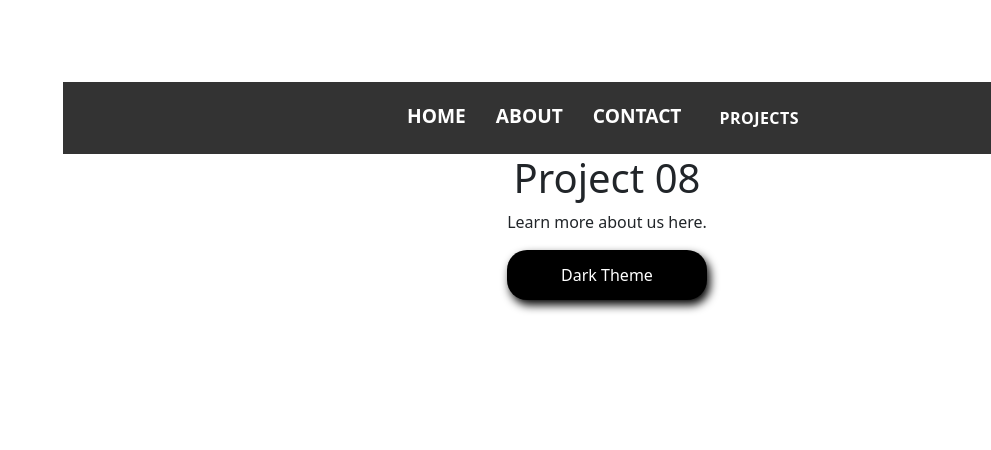
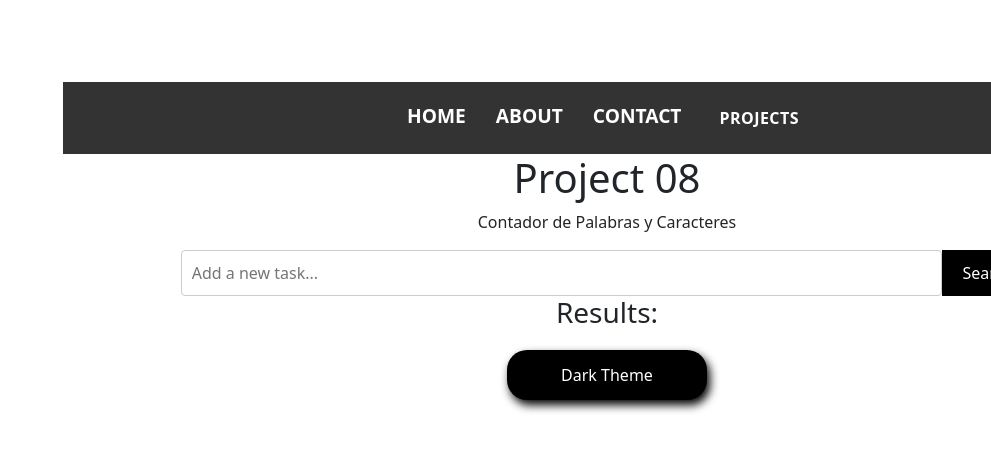
Before and after one commit to lbruster/changecolor, a React (Vite) app: page /projects/8 in a window 1280 px wide. Shown: the top 450 px of the page, without its empty margins (289-1280 px from the left). Built offline with nearby package versions, Linux system fonts and the light colour scheme.

Commit message:
project start 8

```diff
--- a/src/components/projects/project06.tsx
+++ b/src/components/projects/project06.tsx
@@ -1,4 +1,4 @@
-import React, { useState, useEffect, useRef } from "react";
+import { useState, useEffect, useRef } from "react";
 
 const project06 = () => {
   const [isRunning, setIsRunning] = useState(false);
@@ -52,7 +52,7 @@ const project06 = () => {
       <section className="projects">
         <div>
           <h1>Project 06</h1>
-          <p>Learn more about us here.</p>
+          <p>Temporizador con Inicio, Pausa y Reinicio</p>
         </div>
       </section>
       <div className="stopwatch-wrapper">
--- a/src/components/projects/project08.tsx
+++ b/src/components/projects/project08.tsx
@@ -1,27 +1,66 @@
 import React from "react";
+import { useState } from "react";
+/*
+8. Contador de Palabras y Caracteres
+Objetivo del ejercicio: Practicar eventos en tiempo real y manipulación avanzada del DOM.
+Ejercicio:
+Crea una página con un campo de texto donde el usuario pueda escribir un párrafo.
+• Muestra en tiempo real el número de caracteres y palabras ingresados debajo del campo.
+• Palabras deben ser separadas por espacios, y los caracteres no deben incluir espacios ni saltos de
+línea.
 
-const About = () => {
+*/
+
+const project08 = () => {
+  const [item, setItem] = useState([] as string[]);
+  const predefinedList = ["Perro", "Gato", "Pez", "Loro", "Hamster", "Conejo"];
+
+  function handleSearch(event: React.ChangeEvent<HTMLInputElement>) {
+    const searchTerm = event.target.value.toLowerCase();
+    if (searchTerm !== "") {
+      const filteredItems = predefinedList.filter((item) =>
+        item.toLowerCase().includes(searchTerm)
+      );
+      setItem(filteredItems);
+    }
+  }
+
+  function searchItem() {
+    const searchTerm = (item || []).toString().toLowerCase();
+    if (searchTerm !== "") {
+      console.log(item);
+      const testinginput = document.querySelector(".liveInput");
+      console.log(testinginput);
+    }
+  }
   return (
     <>
       <section className="projects">
         <div>
           <h1>Project 08</h1>
-          <p>Learn more about us here.</p>
+          <p>Contador de Palabras y Caracteres</p>
         </div>
       </section>
+      <div className="filter-search">
+        <input
+          className="liveInput"
+          type="text"
+          //value={searchIteam}
+          onChange={handleSearch}
+          placeholder="Add a new task..."
+        />
+        <button className="add-button" onClick={searchItem}>
+          Search
+        </button>
+      </div>
+      <h3>Results:</h3>
+      <ul className="livesearch-results">
+        {item.map((item, index) => (
+          <li key={index}>{item}</li>
+        ))}
+      </ul>
     </>
-
-    /*
-8. Contador de Palabras y Caracteres
-Objetivo del ejercicio: Practicar eventos en tiempo real y manipulación avanzada del DOM.
-    Ejercicio:
-Crea una página con un campo de texto donde el usuario pueda escribir un párrafo.
-• Muestra en tiempo real el número de caracteres y palabras ingresados debajo del campo.
-• Palabras deben ser separadas por espacios, y los caracteres no deben incluir espacios ni saltos de
-línea.
-
-    */
   );
 };
 
-export default About;
+export default project08;
```
Also changed, not shown: src/components/projects/project07.tsx (+13 -14 lines).
